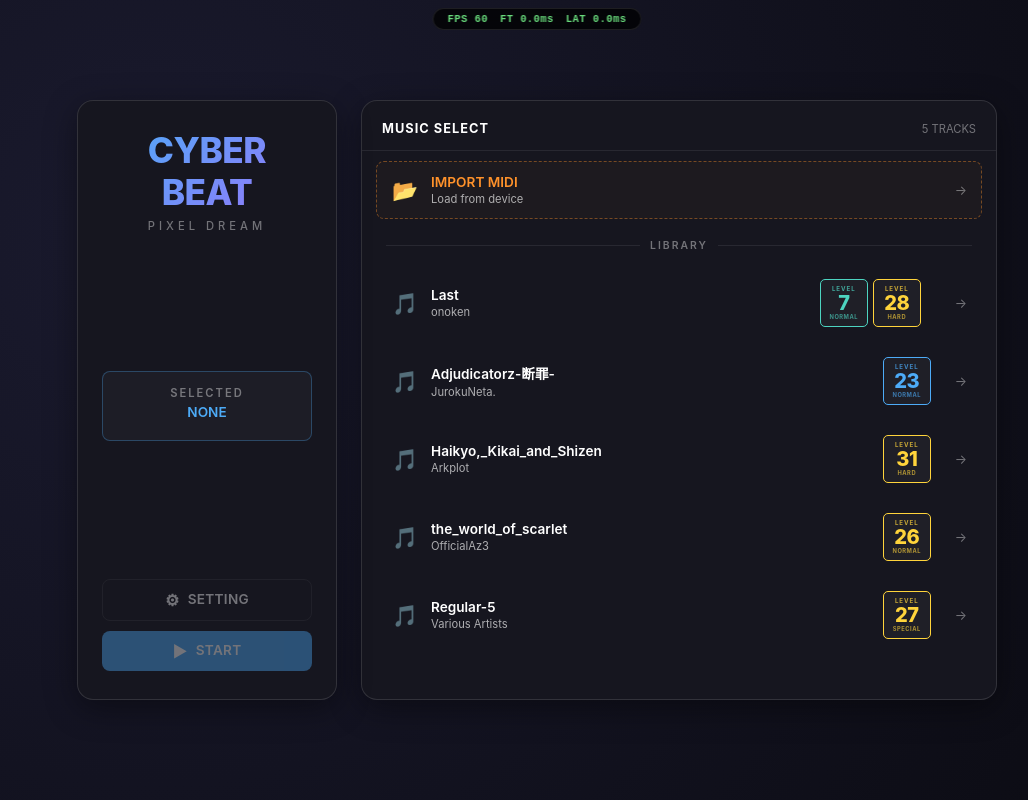
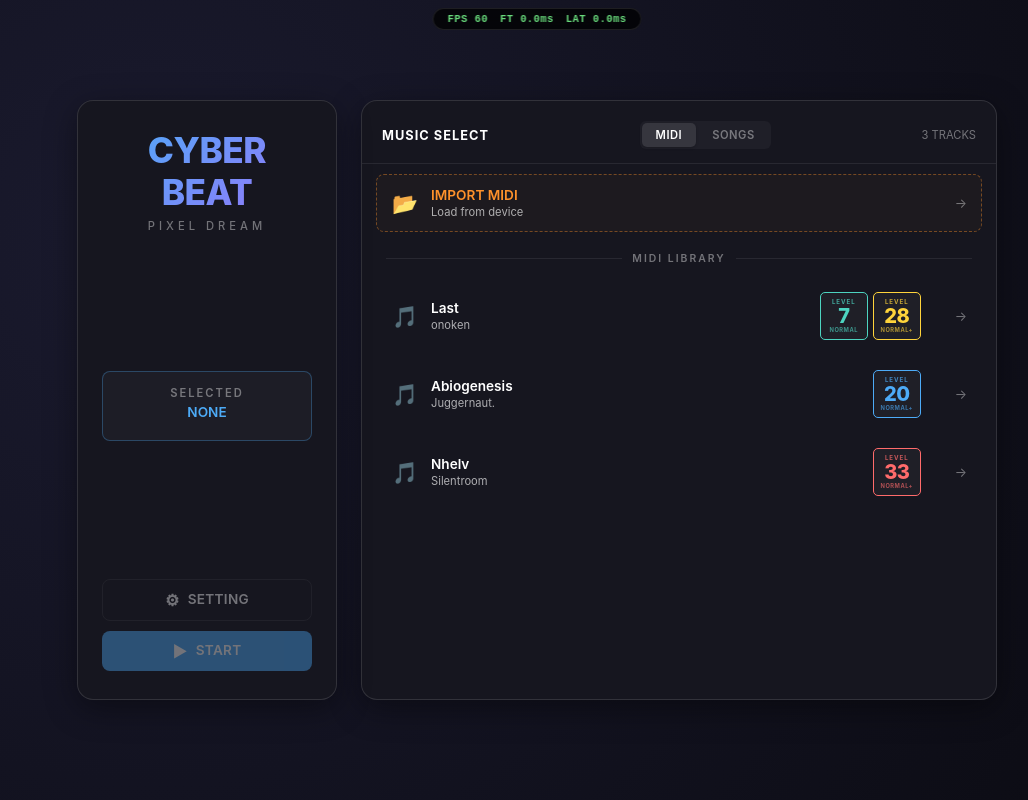
Before and after one commit to yglalpavir/cyberbeat, a plain HTML site: page index.html in a window 1280 px wide. Shown: the whole page, without its empty margins (103-1131 px from the left). Drawn offline with Linux system fonts and the light colour scheme.

Commit message:
Reapply "6-21"
This reverts commit 2079f07ade2d2d3755b31249ed9b56c273972126.

```diff
--- a/assets/songs/menu.json
+++ b/assets/songs/menu.json
@@ -2,18 +2,38 @@
   "version": "1.1",
   "songs": [
     {
-      "id": "1",
+      "id": "m1001",
       "file": "Last.mid",
       "title": "Last",
       "artist": "onoken",
       "preview": null,
       "difficulties": [
         { "key": "normal",  "name": "NORMAL", "level": 7 },
-        { "key": "normal+", "name": "HARD",   "level": 28 }
+        { "key": "normal+", "name": "NORMAL+",   "level": 28 }
       ]
     },
     {
-      "id": "2",
+      "id": "m1002",
+      "file": "Abiogenesis.mid",
+      "title": "Abiogenesis",
+      "artist": "Juggernaut.",
+      "preview": null,
+      "difficulties": [
+        { "key": "normal+", "name": "NORMAL+",   "level": 20 }
+      ]
+    },
+    {
+      "id": "m1003",
+      "file": "Nhelv.mid",
+      "title": "Nhelv",
+      "artist": "Silentroom",
+      "preview": null,
+      "difficulties": [
+        { "key": "normal+", "name": "NORMAL+",   "level": 33 }
+      ]
+    },
+    {
+      "id": "c1001",
       "audio": "Adjudicatorz-断罪-.ogg",
       "beatmap": "Adjudicatorz-断罪-.mc",
       "beatmapType": "mc",
@@ -24,7 +44,7 @@
       "difficultyName": "NORMAL"
     },
     {
-      "id": "3",
+      "id": "c1002",
       "audio": "Haikyo,_Kikai_and_Shizen.ogg",
       "beatmap": "Haikyo,_Kikai_and_Shizen.mc",
       "beatmapType": "mc",
@@ -35,7 +55,7 @@
       "difficultyName": "HARD"
     },
     {
-      "id": "4",
+      "id": "c1003",
       "audio": "the_world_of_scarlet.ogg",
       "beatmap": "the_world_of_scarlet.mc",
       "beatmapType": "mc",
@@ -46,7 +66,7 @@
       "difficultyName": "NORMAL"
     },
     {
-      "id": "5",
+      "id": "c1004",
       "audio": "Regular-5.ogg",
       "beatmap": "Regular-5.mc",
       "beatmapType": "mc",
--- a/css/style.css
+++ b/css/style.css
@@ -307,6 +307,7 @@ body {
     align-items: center;
     padding: 20px 20px 14px;
     border-bottom: 1px solid var(--border-subtle);
+    gap: 12px;
 }
 
 .panel-title {
@@ -314,11 +315,59 @@ body {
     font-weight: 700;
     color: var(--text-primary);
     letter-spacing: 1px;
+    white-space: nowrap;
+}
+
+/* ===== 标签页切换按钮 ===== */
+.panel-tabs {
+    display: flex;
+    gap: 2px;
+    background: rgba(255, 255, 255, 0.04);
+    border-radius: 6px;
+    padding: 2px;
+}
+
+.panel-tab {
+    padding: 5px 14px;
+    font-family: var(--font-family);
+    font-size: 0.7rem;
+    font-weight: 600;
+    letter-spacing: 0.5px;
+    color: var(--text-tertiary);
+    background: transparent;
+    border: none;
+    border-radius: 5px;
+    cursor: pointer;
+    transition: all var(--transition-fast);
+    outline: none;
+    white-space: nowrap;
+}
+
+.panel-tab:hover {
+    color: var(--text-secondary);
+    background: rgba(255, 255, 255, 0.04);
+}
+
+.panel-tab.active {
+    color: var(--text-primary);
+    background: rgba(255, 255, 255, 0.1);
+    box-shadow: 0 1px 3px rgba(0,0,0,0.2);
+}
+
+/* ===== 标签页内容区域 ===== */
+.tab-content {
+    display: none;
+    flex-direction: column;
+}
+
+.tab-content.active {
+    display: flex;
 }
 
 .panel-count {
     font-size: 0.7rem;
     color: var(--text-tertiary);
+    white-space: nowrap;
 }
 
 .song-list-wrapper {
--- a/index.html
+++ b/index.html
@@ -41,10 +41,16 @@
                 <div class="song-panel">
                     <div class="song-panel-header">
                         <span class="panel-title">MUSIC SELECT</span>
+                        <div class="panel-tabs">
+                            <button class="panel-tab active" data-tab="midi" id="tabMidi">MIDI</button>
+                            <button class="panel-tab" data-tab="songs" id="tabSongs">SONGS</button>
+                        </div>
                         <span class="panel-count" id="songCount">0 TRACKS</span>
                     </div>
 
                     <div class="song-list-wrapper" id="songListWrapper">
+                        <!-- MIDI Tab Content -->
+                        <div class="tab-content active" id="tabContentMidi">
                             <div class="song-card import-card" id="importMidiCard">
                                 <div class="card-body">
                                     <div class="card-icon">📂</div>
@@ -58,14 +64,29 @@
                             </div>
 
                             <div class="song-divider">
-                            <span>LIBRARY</span>
+                                <span>MIDI LIBRARY</span>
                             </div>
 
-                        <div class="song-cards" id="songCards"></div>
-                        <div class="song-empty" id="songEmpty" style="display:none;">
+                            <div class="song-cards" id="songCardsMidi"></div>
+                            <div class="song-empty" id="songEmptyMidi" style="display:none;">
+                                <span class="empty-icon">🎹</span>
+                                <span>No MIDI songs in library</span>
+                                <span class="empty-hint">Use import above</span>
+                            </div>
+                        </div>
+
+                        <!-- SONGS Tab Content -->
+                        <div class="tab-content" id="tabContentSongs">
+                            <div class="song-divider">
+                                <span>BEATMAP LIBRARY</span>
+                            </div>
+
+                            <div class="song-cards" id="songCardsSongs"></div>
+                            <div class="song-empty" id="songEmptySongs" style="display:none;">
                                 <span class="empty-icon">🎵</span>
-                            <span>No songs in library</span>
-                            <span class="empty-hint">Use import above</span>
+                                <span>No beatmap songs in library</span>
+                                <span class="empty-hint">Add .mc files to assets/songs/</span>
+                            </div>
                         </div>
                     </div>
                 </div>
--- a/js/ui.js
+++ b/js/ui.js
@@ -27,10 +27,19 @@ class UIManager {
         this.selectedSongName   = document.getElementById('selectedSongName');
         this.selectedSongSourceEl = document.getElementById('selectedSongSource');
 
-        // 曲库
-        this.songCards  = document.getElementById('songCards');
-        this.songEmpty  = document.getElementById('songEmpty');
-        this.songCount  = document.getElementById('songCount');
+        // 曲库（分 MIDI / SONGS 两个标签页）
+        this.songCardsMidi  = document.getElementById('songCardsMidi');
+        this.songCardsSongs = document.getElementById('songCardsSongs');
+        this.songEmptyMidi  = document.getElementById('songEmptyMidi');
+        this.songEmptySongs = document.getElementById('songEmptySongs');
+        this.songCount      = document.getElementById('songCount');
+
+        // 标签页
+        this.tabMidi        = document.getElementById('tabMidi');
+        this.tabSongs       = document.getElementById('tabSongs');
+        this.tabContentMidi = document.getElementById('tabContentMidi');
+        this.tabContentSongs= document.getElementById('tabContentSongs');
+        this.activeTab      = 'midi';  // 当前活跃标签页
 
         // 导入
         this.importMidiCard = document.getElementById('importMidiCard');
@@ -111,6 +120,10 @@ class UIManager {
             });
         });
 
+        // 标签页切换
+        this.tabMidi.addEventListener('click', () => this.switchTab('midi'));
+        this.tabSongs.addEventListener('click', () => this.switchTab('songs'));
+
         // 导入 MIDI 卡片点击 → 触发 file input
         this.importMidiCard.addEventListener('click', (e) => {
             if (e.target !== this.midiUpload) {
@@ -153,23 +166,96 @@ class UIManager {
         }
     }
 
+    /**
+     * 从 songLibrary 中筛选 MIDI 歌曲（beatmapType 不是 "mc" 的，包括 .mid）
+     */
+    _getMidiSongs() {
+        return songLibrary.filter(s => !s.beatmapType || s.beatmapType !== 'mc');
+    }
+
+    /**
+     * 从 songLibrary 中筛选 MC 谱面歌曲（beatmapType === 'mc'）
+     */
+    _getMcSongs() {
+        return songLibrary.filter(s => s.beatmapType === 'mc');
+    }
+
     renderSongList() {
-        if (!this.songCards) return;
+        if (!this.songCardsMidi || !this.songCardsSongs) return;
 
-        this.songCount.textContent = `${songLibrary.length} TRACKS`;
-        this.songCards.innerHTML = '';
+        const midiSongs = this._getMidiSongs();
+        const mcSongs = this._getMcSongs();
 
-        if (songLibrary.length === 0) {
-            if (this.songEmpty) this.songEmpty.style.display = 'flex';
+        // 更新计数（显示当前活跃标签页的曲目数）
+        this._updateTabCount();
+
+        // --- MIDI 标签页 ---
+        this.songCardsMidi.innerHTML = '';
+        if (midiSongs.length === 0) {
+            if (this.songEmptyMidi) this.songEmptyMidi.style.display = 'flex';
         } else {
-            if (this.songEmpty) this.songEmpty.style.display = 'none';
-            songLibrary.forEach((song, index) => {
-                const card = this.createSongCard(song, index);
-                this.songCards.appendChild(card);
+            if (this.songEmptyMidi) this.songEmptyMidi.style.display = 'none';
+            midiSongs.forEach((song) => {
+                const realIndex = songLibrary.indexOf(song);
+                const card = this.createSongCard(song, realIndex);
+                this.songCardsMidi.appendChild(card);
+            });
+        }
+
+        // --- SONGS 标签页 ---
+        this.songCardsSongs.innerHTML = '';
+        if (mcSongs.length === 0) {
+            if (this.songEmptySongs) this.songEmptySongs.style.display = 'flex';
+        } else {
+            if (this.songEmptySongs) this.songEmptySongs.style.display = 'none';
+            mcSongs.forEach((song) => {
+                const realIndex = songLibrary.indexOf(song);
+                const card = this.createSongCard(song, realIndex);
+                this.songCardsSongs.appendChild(card);
             });
         }
 
         this.updateAllHighlights();
+    }
+
+    /**
+     * 切换标签页
+     */
+    switchTab(tab) {
+        if (this.activeTab === tab) return;
+        this.activeTab = tab;
+
+        // 更新标签按钮状态
+        this.tabMidi.classList.toggle('active', tab === 'midi');
+        this.tabSongs.classList.toggle('active', tab === 'songs');
+
+        // 切换内容区域
+        this.tabContentMidi.classList.toggle('active', tab === 'midi');
+        this.tabContentSongs.classList.toggle('active', tab === 'songs');
+
+        // 更新计数
+        this._updateTabCount();
+
+        // 如果当前选中的歌曲不在活跃标签页中，清除选中
+        if (selectedSongSource === 'library' && selectedLibrarySong) {
+            const isMcSelected = selectedLibrarySong.beatmapType === 'mc';
+            if ((tab === 'midi' && isMcSelected) || (tab === 'songs' && !isMcSelected)) {
+                this.clearSelection();
+            }
+        }
+        if (selectedSongSource === 'import' && tab === 'songs') {
+            this.clearSelection();
+        }
+    }
+
+    /**
+     * 更新标签页曲目计数
+     */
+    _updateTabCount() {
+        const midiSongs = this._getMidiSongs();
+        const mcSongs = this._getMcSongs();
+        const count = this.activeTab === 'midi' ? midiSongs.length : mcSongs.length;
+        this.songCount.textContent = `${count} TRACKS`;
     }
 
     createSongCard(song, index) {
@@ -348,12 +434,12 @@ class UIManager {
     }
 
     updateAllHighlights() {
-        // 导入卡片
+        // 导入卡片（仅在 MIDI 标签页）
         this.importMidiCard.classList.toggle('selected', selectedSongSource === 'import');
 
-        // 曲库卡片
-        const cards = this.songCards.querySelectorAll('.song-card');
-        cards.forEach(card => {
+        // 曲库卡片（两个标签页都更新）
+        const allSongCards = document.querySelectorAll('.song-cards .song-card');
+        allSongCards.forEach(card => {
             const idx = parseInt(card.dataset.songIndex);
             const isSelected = selectedSongSource === 'library' &&
                 selectedLibrarySong &&
```
Also changed, not shown: 2 other files. Lines whose indentation alone changed are shown as unchanged.
